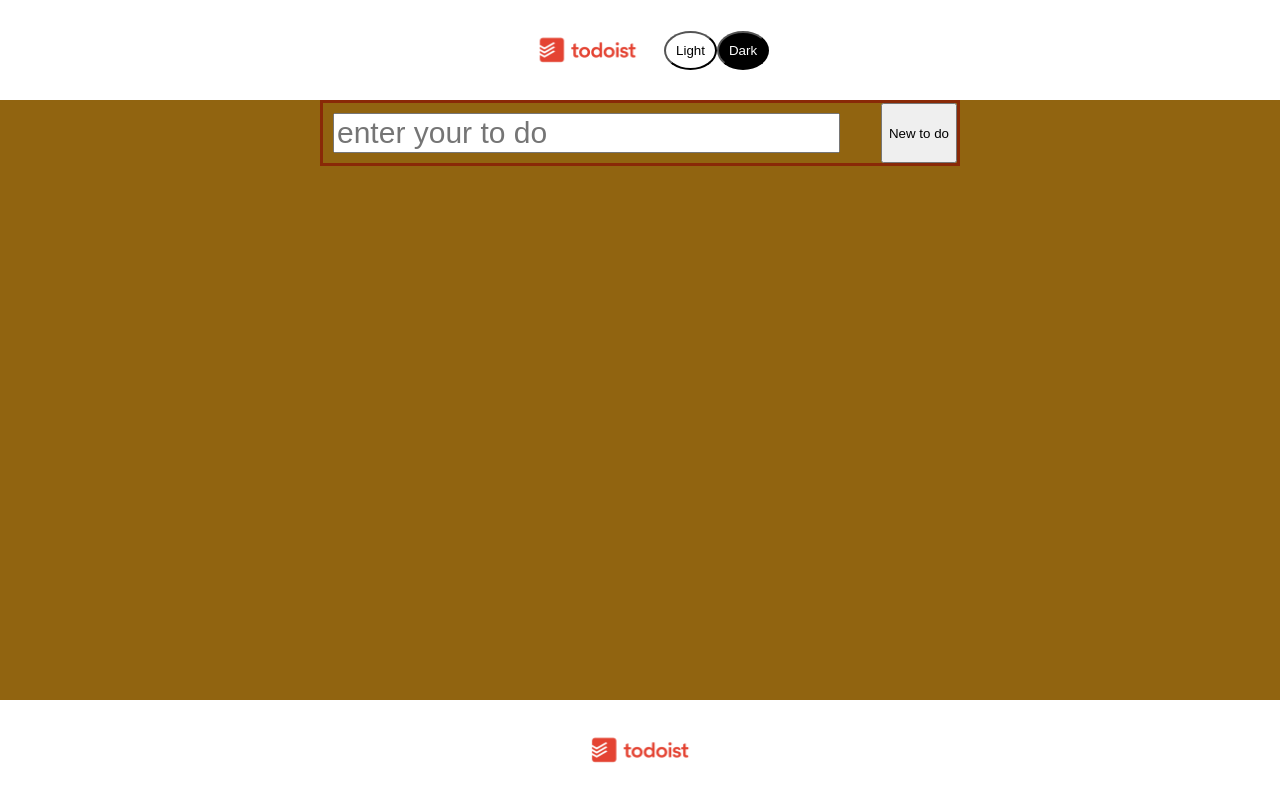
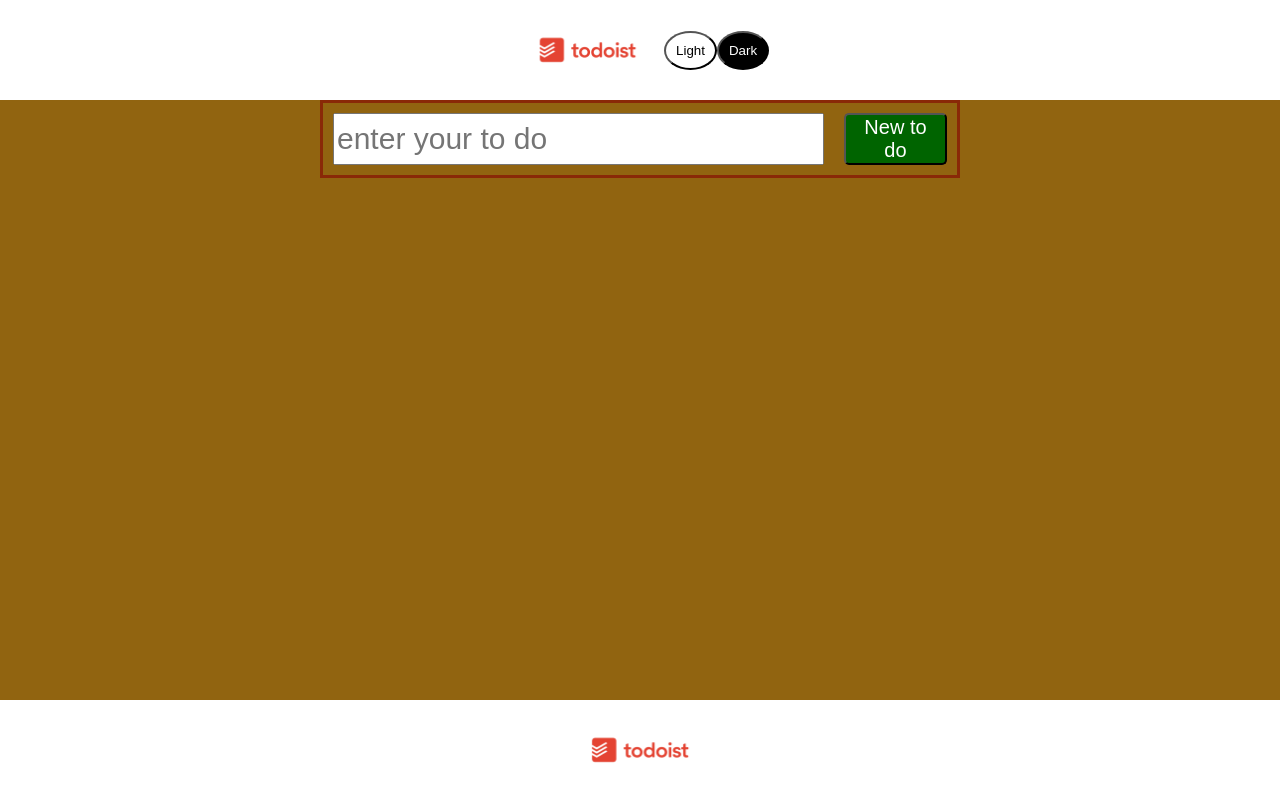
Before and after one commit to camelactive/react-todo, a React (Create React App) app: page / in a window 1280 px wide. Built offline with nearby package versions, Linux system fonts and the light colour scheme.

Commit message:
add enter key todo

```diff
--- a/src/components/Input/Input.jsx
+++ b/src/components/Input/Input.jsx
@@ -17,14 +17,18 @@ const Input = () => {
         else{
             alert("Нельзя добавить пустое поле задачи")
         }
+    }
+    function handleKeyPress (event){
+        if(event.key === 'Enter'){
+            addTodo()
+        }
+      }
 
 
-    }
-
   return (
-    <div className={styles.inputComponent}>
-        <input className={styles.input} onChange={(event)=>{setStateInput(event.target.value)}} type="text" value={stateInput} placeholder="enter your to do"/>
-        <button onClick={()=>{addTodo()}}>New to do</button>
+    <div className={styles.inputComponent} >
+        <input className = {styles.input} onChange={(event)=>{setStateInput(event.target.value)}} onKeyDown={handleKeyPress} type="text" value={stateInput} placeholder="enter your to do"/>
+        <button className = {styles.inputBtn} onClick={addTodo}>New to do</button>
     </div>
   )
 }
--- a/src/components/Input/Input.module.css
+++ b/src/components/Input/Input.module.css
@@ -10,6 +10,13 @@ border: 3px solid rgb(137, 41, 7);
 width: 80%;
 font-size: 30px;
 margin: 10px;
+}
+.inputBtn{
+    background-color: darkgreen;
+    color: white;
+    margin: 10px;
+    border-radius: 5px;
+    font-size: 20px;
 }
 
 @media screen and (max-width: 1000px) {
```
